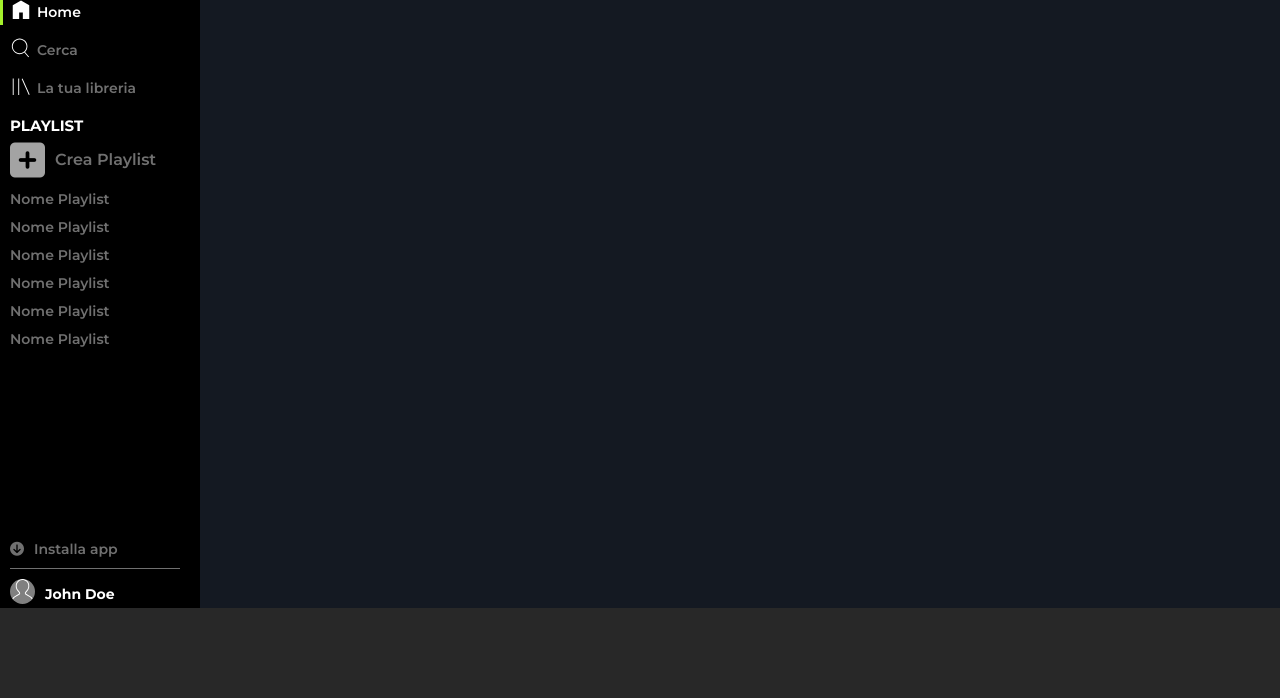
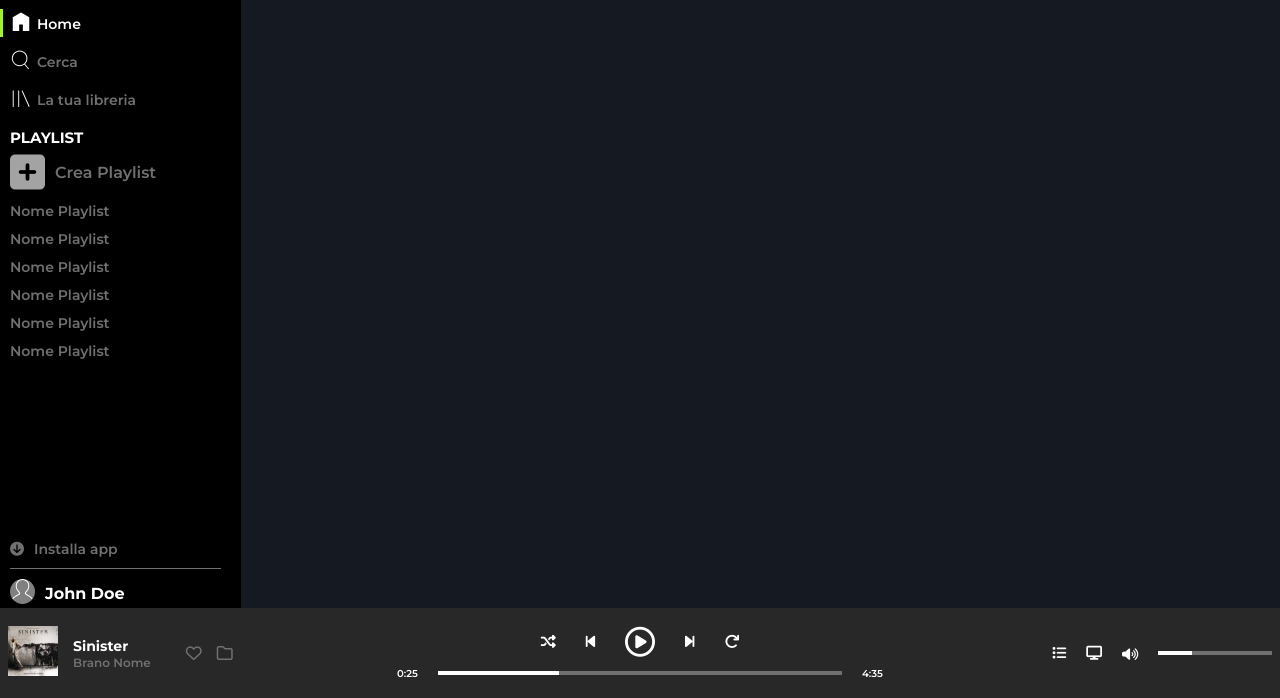
Before and after one commit to markcaf/html-css-spotifyweb, a plain HTML site: page index.html in a window 1280 px wide. Shown: the part 102-800 px from the top of the page. Drawn offline with Linux system fonts and the light colour scheme.

Commit message:
Footer con contenuti - Desktop

```diff
--- a/css/style.css
+++ b/css/style.css
@@ -30,8 +30,9 @@ main{
     height: calc(100vh - 90px);
 }
 
+/* MAIN NAVIGATION LEFT */
 .main-nav{
-    width: 200px;
+    width: 250px;
     background-color: black;
     color: var(--grey-text);
     display: flex;
@@ -152,6 +153,10 @@ footer{
     background-color: var(--grey-text);
 }
 
+.username{
+    font-size: 16px;
+}
+
 .nav-top{
     height: 100%;
     overflow: auto;
@@ -241,3 +246,116 @@ footer{
         height: 30px;
     }
 }
+/* END MAIN NAVIGATION LEFT */
+
+/* FOOTER */
+footer{
+    display: flex;
+    justify-content: space-between;
+    align-items: center;
+    padding: 0 8px;
+}
+
+.footer-sx{
+    width: 30%;
+}
+
+.footer-middle{
+    width: 40%;
+}
+
+.footer-dx{
+    width: 30%;
+}
+
+.current-playback{
+    display: flex;
+    justify-content: flex-start;
+    align-items: center;
+    color: var(--grey-text);
+    gap: 15px;
+}
+
+.footer-sx img{
+    width: 50px;
+}
+
+.track-name{
+    color: white;
+    font-size: 14px;
+    font-weight: 700;
+}
+
+.track-album{
+    font-size: 12px;
+    font-weight: 600;
+}
+
+.current-playback .action-icons{
+    display: flex;
+    justify-content: flex-start;
+    align-items: center;
+    gap: 15px;
+    margin-left: 20px;
+}
+
+.commands{
+    color: white;
+    font-size: 15px;
+    display: flex;
+    justify-content: center;
+    align-items: center;
+    gap: 30px;
+}
+
+.fa-circle-play{
+    font-size: 30px;
+}
+
+.play-bar{
+    display: flex;
+    justify-content: space-around;
+    align-items: center;
+    margin-top: 10px;
+}
+
+.current-time, .end-time{
+    color: white;
+    font-size: 10px;
+    font-weight: 600;
+}
+
+.bar{
+    height: 4px;
+    background-color: var(--grey-text);
+    width: 80%;
+    position: relative;
+}
+
+.current-bar{
+    position: absolute;
+    height: 4px;
+    background-color: white;
+    width: 30%;
+}
+
+.additional-content{
+    display: flex;
+    justify-content: flex-end;
+    align-items: center;
+    gap: 20px;
+}
+
+.view-playlist, .other-display{
+    color: white;
+    font-size: 14px;
+}
+
+.fa-volume-high{
+    color: white;
+    font-size: 13px;
+}
+
+.footer-dx .additional-content .bar{
+    width: 30%;
+}
--- a/index.html
+++ b/index.html
@@ -73,7 +73,63 @@
         </main>
 
         <footer>
+            <section class="footer-sx">
+                <div class="current-playback">
+                    <div class="track-cover">
+                        <img src="./img/sinister.jpeg" alt="Sinister cover song">
+                    </div>
+                    <div class="track-data">
+                        <div class="track-name">Sinister</div>
+                        <div class="track-album">Brano Nome</div>
+                    </div>
+                    <div class="action-icons">
+                        <div class="favourite">
+                            <i class="fa-regular fa-heart"></i>
+                        </div>
+                        <div class="folder">
+                            <i class="fa-regular fa-folder"></i>
+                        </div>
+                    </div>
+                </div>
+            </section>
 
+            <section class="footer-middle">
+                <div class="media-player">
+                    <div class="commands">
+                        <i class="fa-solid fa-shuffle"></i>
+                        <i class="fa-solid fa-backward-step"></i>
+                        <i class="fa-regular fa-circle-play"></i>
+                        <i class="fa-solid fa-forward-step"></i>
+                        <i class="fa-solid fa-arrow-rotate-right"></i>
+                    </div>
+                </div>
+
+                <div class="play-bar">
+                    <div class="current-time">0:25</div>
+                    <div class="bar">
+                        <div class="current-bar"></div>
+                    </div>
+                    <div class="end-time">4:35</div>
+                </div>
+            </section>
+
+            <section class="footer-dx">
+                <div class="additional-content">
+                    <div class="view-playlist">
+                        <i class="fa-solid fa-list"></i>
+                    </div>
+                    <div class="other-display">
+                        <i class="fa-solid fa-display"></i>
+                    </div>
+                    <div class="speaker">
+                        <i class="fa-solid fa-volume-high"></i>
+                    </div>
+                    <div class="bar">
+                        <div class="current-bar"></div>
+                    </div>
+                </div>
+
+            </section>
         </footer>
     </div>
 
```
